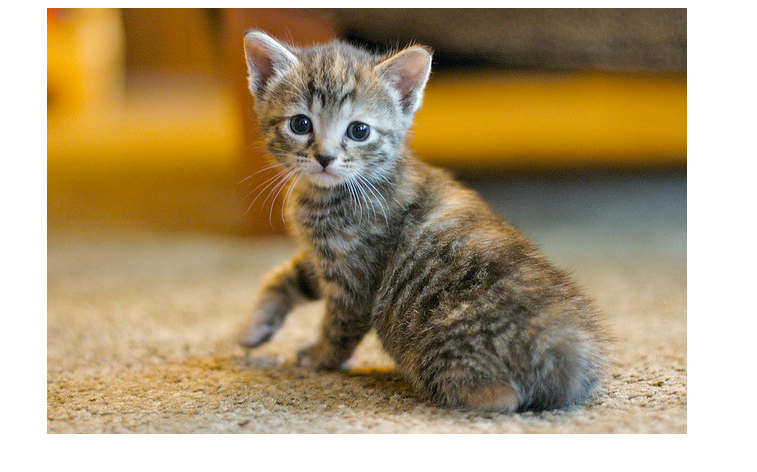
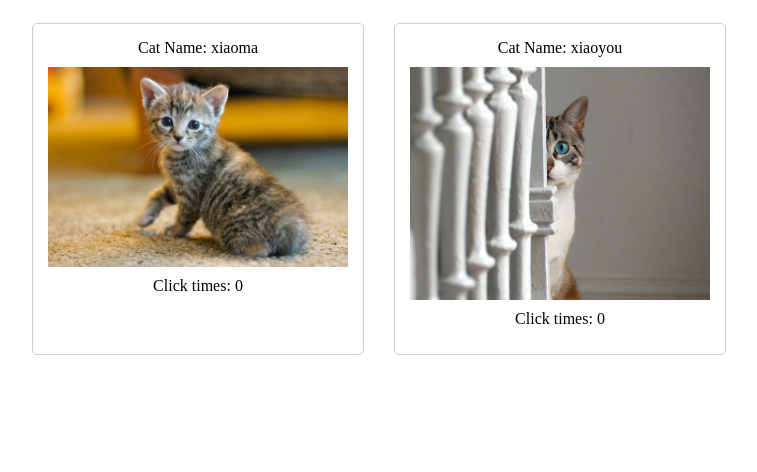
Before and after one commit to twohappy/learn-javascript-design-patterns-udacity, a plain HTML site: page intro/index.html in a window 1280 px wide. Shown: the whole page, without its empty margins (273-1030 px from the left). Drawn offline with Linux system fonts and the light colour scheme.

Commit message:
1st requirement change
ok，面向对象的两只猫。

```diff
--- a/intro/index.html
+++ b/intro/index.html
@@ -5,30 +5,67 @@
     <title>Title</title>
     <style>
         .wrap {
-            width: 500px;
+            width: 700px;
             margin: 0 auto;
             display: flex;
+            /*align-items: center;*/
+        }
+        .cat {
+            border: 1px solid #cccccc;
+            border-radius: 5px;
+            padding: 15px;
+            margin: 15px;
+            display: flex;
             flex-direction: column;
-            align-items: center;
+            min-height: 300px;
+        }
+        .cat img{
+            width: 300px;
+            padding:10px 0;
+        }
+
+        .cat span, .cat div{
+            align-self: center;
         }
     </style>
 </head>
 <body>
 <div class="wrap">
-    <img src="img/kitty.jpg" alt="" id="kitty">
-    <span id="times"></span>
+    <div id="cat1" class="cat"></div>
+    <div id="cat2" class="cat"></div>
 </div>
 <script>
-    (function () {
-        var clickTimes = 0;
-        var kitty = document.querySelector('#kitty');
-        var times = document.querySelector('#times');
-        kitty.addEventListener('click', function () {
-            clickTimes++;
-            console.log(clickTimes);
-            times.innerHTML = clickTimes;
-        })
-    })();
+    //两只猫，考虑对象实现是吧。
+    function CatClicker(img,name,selector) {
+        this.name = name;
+        this.img = img;
+        this.times = 0;
+        this.container = document.querySelector(selector);
+        this.generator(this.container,this.img,this.name);
+    }
+    CatClicker.prototype = {
+        constructor : CatClicker,
+        generator : function (container,img,name) {
+            var here = this;
+            var tempImg = document.createElement('img');
+            var tempHeader = document.createElement('div');
+            var tempTimes = document.createElement('span');
+            tempImg.src = img;
+            tempHeader.innerHTML = 'Cat Name: '+ name;
+            tempTimes.innerHTML = 'Click times: '+'0';
+            tempImg.addEventListener('click',function () {
+                here.times++;
+                tempTimes.innerHTML = 'Click times: '+here.times;
+            });
+            container.appendChild(tempHeader);
+            container.appendChild(tempImg);
+            container.appendChild(tempTimes);
+            return container;
+        }
+    };
+    var cat1 = new CatClicker('img/kitty.jpg','xiaoma','#cat1');
+    var cat2 = new CatClicker('img/kitty2.jpg','xiaoyou','#cat2');
+
 </script>
 </body>
 </html>
```
